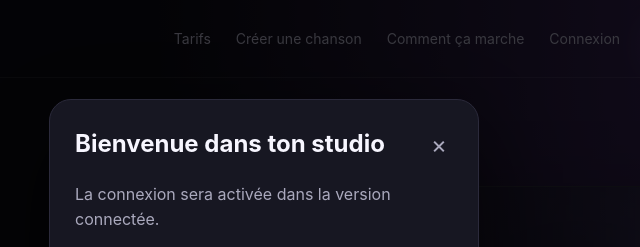
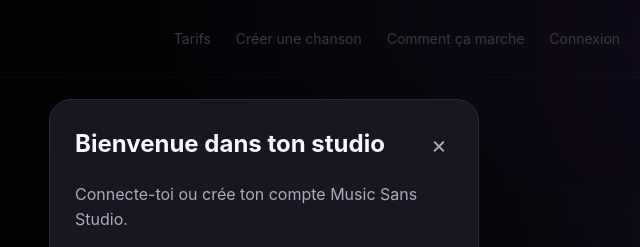
Before and after one commit to ismaelmatuka/Music-sans-studio-, a website: page index.html in a window 1280 px wide. Both pictures are taken after a click on the link "Connexion". Shown: the top 247 px of the page, 376-1016 px from the left. Drawn offline with Linux system fonts and the light colour scheme.

Commit message:
Revise login modal content for clarity
Updated the login modal text to clarify account creation and login options.

```diff
--- a/index.html
+++ b/index.html
@@ -24,7 +24,7 @@
 <section class="section" id="comment"><div class="wrap"><div class="sectionhead"><div class="eyebrow">Simple comme bonjour</div><h2>De l’idée au morceau final</h2><p>Le parcours prévu pour les membres de Music Sans Studio.</p></div><div class="steps"><div class="step"><div class="stepnum">1</div><h3>Crée ton compte</h3><p>Inscription par e-mail et mot de passe, ou connexion Google / Apple après configuration sécurisée.</p></div><div class="step"><div class="stepnum">2</div><h3>Achète des crédits</h3><p>Carte de crédit/débit, PayPal, Google Pay, Apple Pay et cryptomonnaies via des prestataires compatibles.</p></div><div class="step"><div class="stepnum">3</div><h3>Crée et partage</h3><p>Les crédits sont crédités automatiquement uniquement après confirmation serveur du paiement.</p></div></div></div></section>
 <section class="section"><div class="wrap"><div class="sectionhead"><div class="eyebrow">Grandir ensemble</div><h2>Programme d’affiliation</h2><p>Invite des créateurs et gagne une récompense quand leur achat est confirmé.</p></div><div class="grid"><div class="pricecard"><h3>Pack 6 $</h3><div class="num">0,5 chanson</div><div class="desc">0,5 crédit offert au parrain après achat confirmé</div></div><div class="pricecard"><h3>Pack 10 $</h3><div class="num">1 chanson</div><div class="desc">Récompense en crédits après achat confirmé</div></div><div class="pricecard"><h3>Pack 15 $</h3><div class="num">2 chansons</div><div class="desc">Récompense en crédits après achat confirmé</div></div><div class="pricecard"><h3>Pack 25 $</h3><div class="num">3 chansons</div><div class="desc">Récompense en crédits après achat confirmé</div></div></div><div class="notice">Règle choisie : le pack à 6 $ déclenche une récompense de 0,5 crédit pour le parrain. Les récompenses sont attribuées une seule fois après confirmation serveur de l’achat. Chaque chanson générée consomme 1 crédit ; les soldes peuvent donc inclure des demi-crédits.</div></div></section>
 </main><footer class="wrap footer"><div>© 2026 Music Sans Studio · Prototype</div><div><a href="#tarifs">Tarifs</a> · <a href="#creer">Studio</a> · <a href="#">Confidentialité (à rédiger)</a></div><div>Musique originale, création responsable.</div></footer>
-<div class="modal" id="loginModal" onclick="if(event.target===this)closeModal()"><div class="modalbox"><button class="close" onclick="closeModal()">×</button><h2>Bienvenue dans ton studio</h2><p class="muted">La connexion sera activée dans la version connectée.</p><label for="email">Adresse e-mail</label><input id="email" type="email" placeholder="toi@exemple.com"><label for="password">Mot de passe</label><input id="password" type="password" placeholder="Au moins 8 caractères"><button class="btn" onclick="loginDemo()">Continuer</button><div class="divider"></div><button class="btn secondary" onclick="loginDemo()">Continuer avec Google</button><button class="btn secondary" style="margin-top:8px" onclick="loginDemo()">Continuer avec Apple</button><p class="hint">Aucun compte n’est créé par cette maquette.</p></div></div>
+<div class="modal" id="loginModal" onclick="if(event.target===this)closeModal()"><div class="modalbox"><button class="close" onclick="closeModal()">×</button><h2>Bienvenue dans ton studio</h2><p class="muted">Connecte-toi ou crée ton compte Music Sans Studio.</p><label for="email">Adresse e-mail</label><input id="email" type="email" placeholder="toi@exemple.com"><label for="password">Mot de passe</label><input id="password" type="password" placeholder="Au moins 8 caractères"><button class="btn" onclick="loginDemo()">Continuer</button><div class="divider"></div><button class="btn secondary" onclick="loginDemo()">Continuer avec Google</button><button class="btn secondary" style="margin-top:8px" onclick="loginDemo()">Continuer avec Apple</button><p class="hint">Aucun compte n’est créé par cette maquette.</p></div></div>
 <script>
 const waveHeights=[12,22,30,17,35,24,12,28,39,18,25,34,14,22,31,17,40,25,13,29,20,34,15,24,38,18,27,13,33,21,15,29,19,36,24,12,31,18,27,14,22,35,16,28,20,11];document.querySelector('.wave').innerHTML=waveHeights.map(h=>`<i style="--h:${h}px"></i>`).join('');let mode='lyrics',voice='ai';function setMode(m){mode=m;document.getElementById('modeLyrics').classList.toggle('active',m==='lyrics');document.getElementById('modeIdea').classList.toggle('active',m==='idea');document.getElementById('lyricsField').style.display=m==='lyrics'?'block':'none';document.getElementById('ideaField').style.display=m==='idea'?'block':'none'}function setVoice(v){voice=v;document.getElementById('voiceAI').classList.toggle('active',v==='ai');document.getElementById('voiceMine').classList.toggle('active',v==='mine');document.getElementById('voiceUpload').style.display=v==='mine'?'block':'none'}function choosePack(n,p){document.getElementById('packSelect').value=`${n}|${p}`;document.querySelector('#creer').scrollIntoView({behavior:'smooth'});document.getElementById('generationStatus').classList.remove('show')}
 async function generateDemo() {
```
